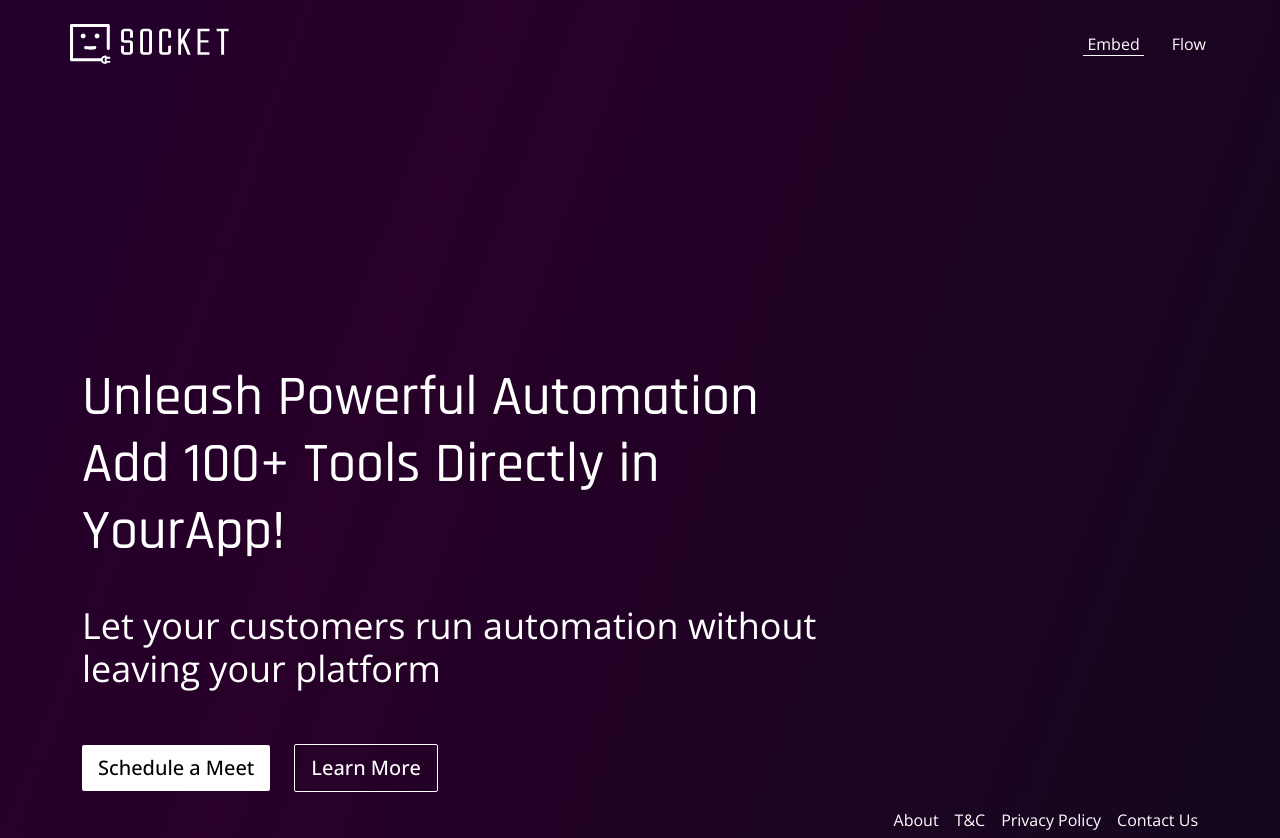
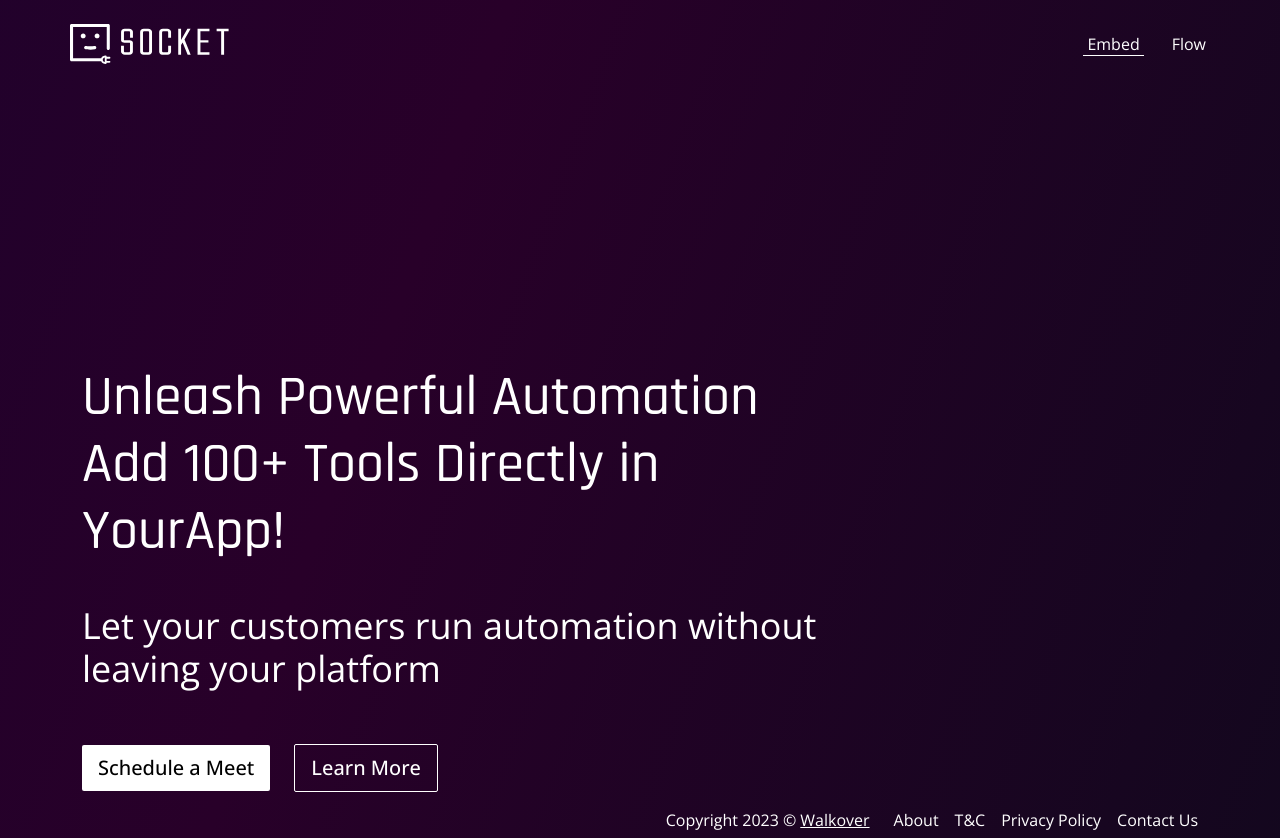
Before and after one commit to walkoverweb/next-socketweb, a Next.js app: page / in a window 1280 px wide. Built offline with nearby package versions, Linux system fonts and the light colour scheme.

Commit message:
copyright added

```diff
--- a/src/components/footer.js
+++ b/src/components/footer.js
@@ -3,6 +3,12 @@ const Footer = () => {
     <>
       <div className="container footer">
         <ul className="d-flex w-100 gap-3 justify-content-end">
+          <li className="d-flex align-items-center pe-2">
+            <span>
+             Copyright 2023 &copy;
+            </span>
+            <a className="text-decoration-underline ms-1" href="https://walkover.in/">Walkover</a>
+          </li>
           <li>
             <a href="https://walkover.in/">About</a>
           </li>
```
